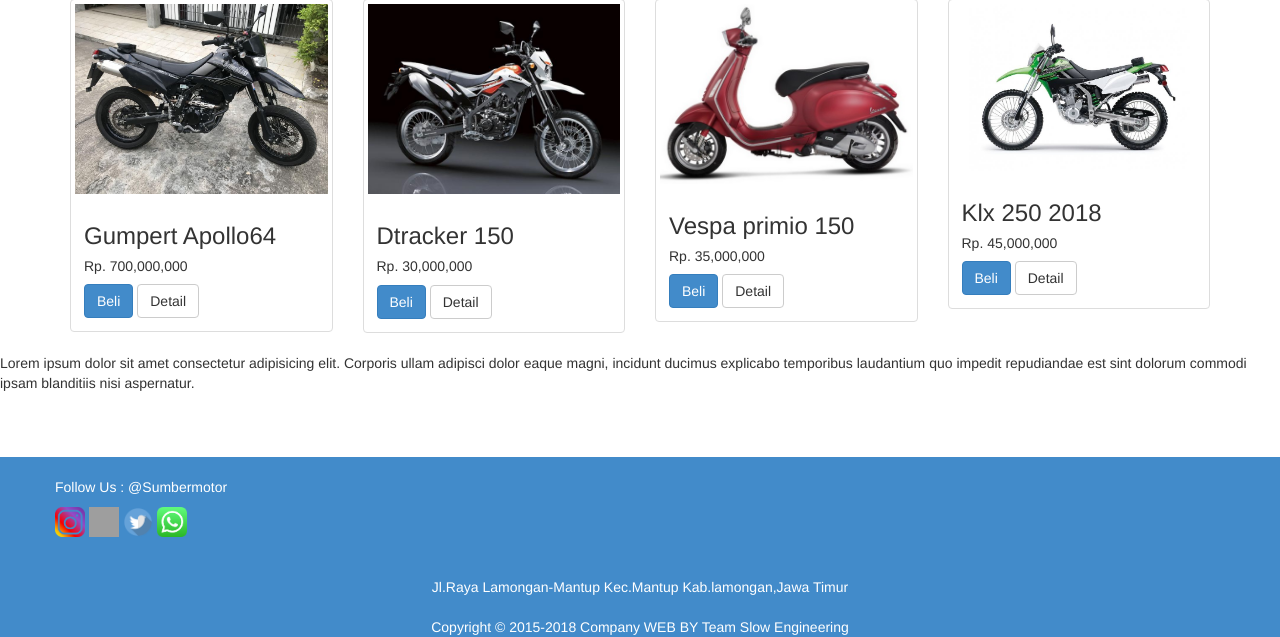
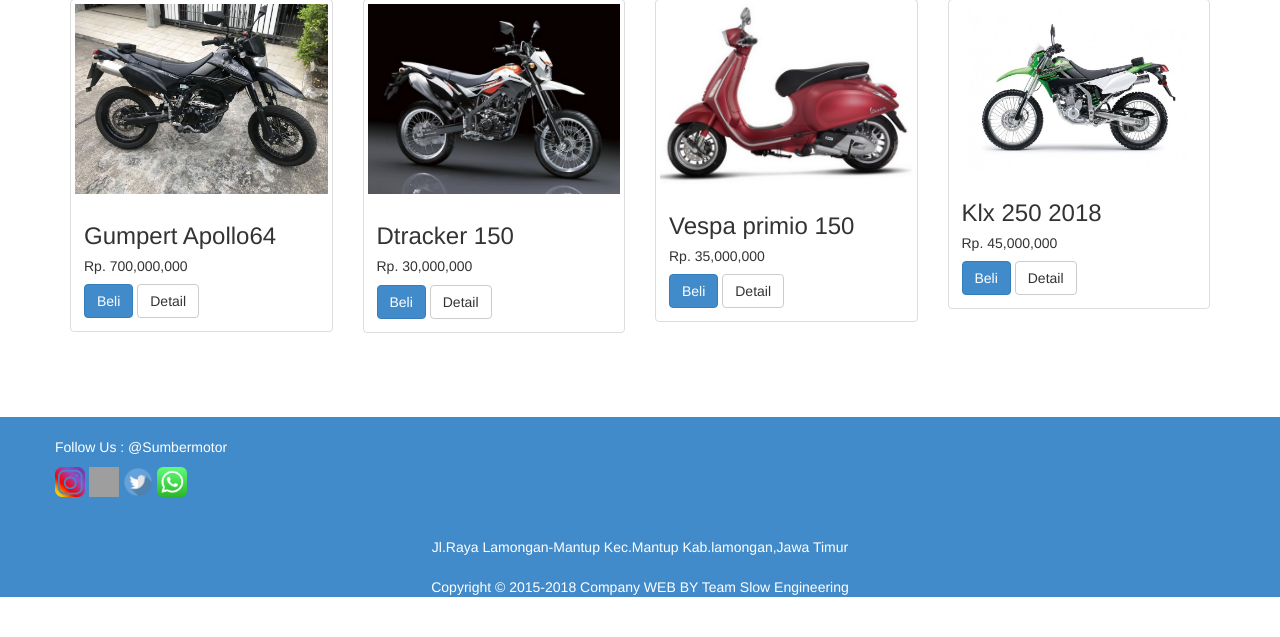
Before and after one commit to arip1997/supercarshop, a PHP site: page / in a window 1280 px wide. Shown: the part 827-1464 px from the top of the page. After the commit the page ends 1424 px from the top, so only its background shows below. Run offline with PHP 8.4, Linux system fonts and the light colour scheme; data comes from the database, SQL or seed files in the repository; grey boxes are pictures that could not be loaded.

Commit message:
coba kembalikan

```diff
--- a/index.php
+++ b/index.php
@@ -48,9 +48,6 @@ include 'koneksi.php';
     </div>
 
 </section>
-<div>
-    <p>Lorem ipsum dolor sit amet consectetur adipisicing elit. Corporis ullam adipisci dolor eaque magni, incidunt ducimus explicabo temporibus laudantium quo impedit repudiandae est sint dolorum commodi ipsam blanditiis nisi aspernatur.</p>
-</div>
 <?php include "footer.php" ?>
 </body>
 </html>
```
